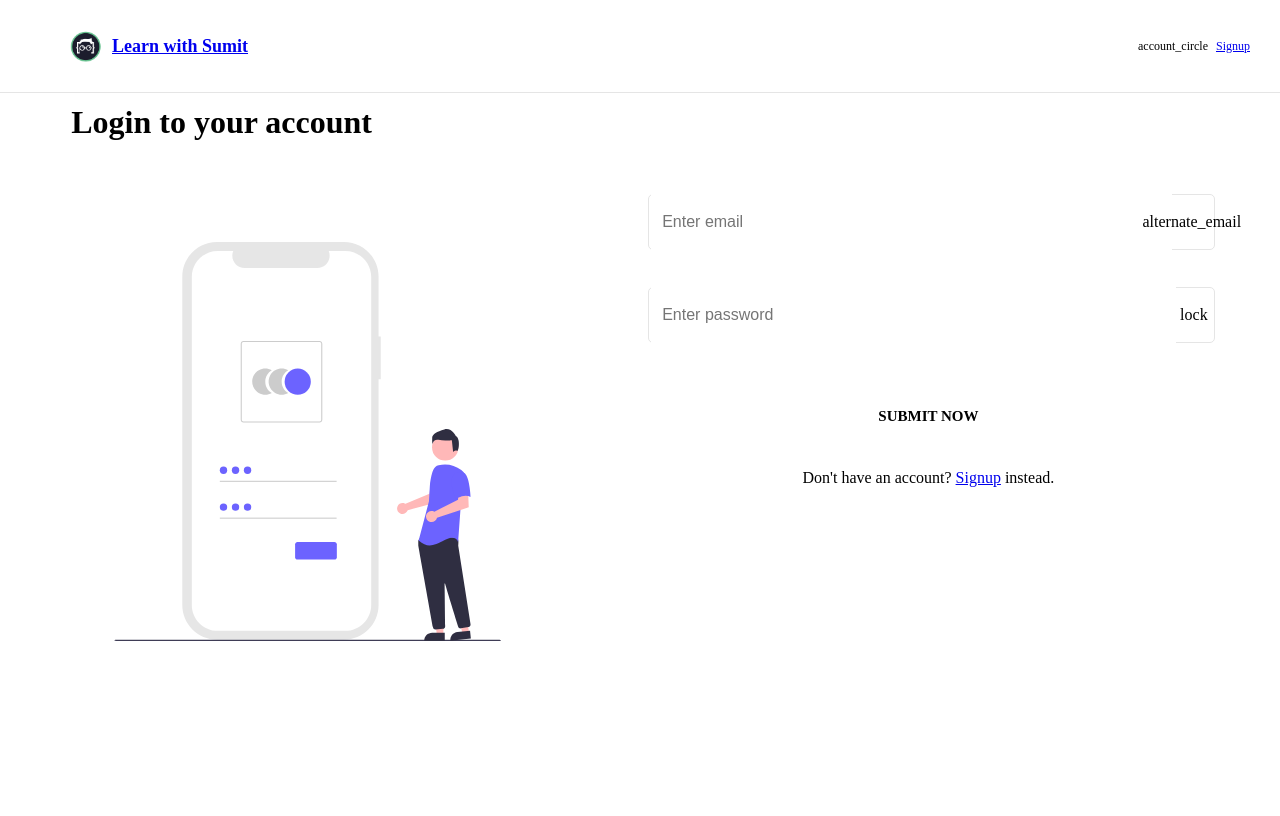
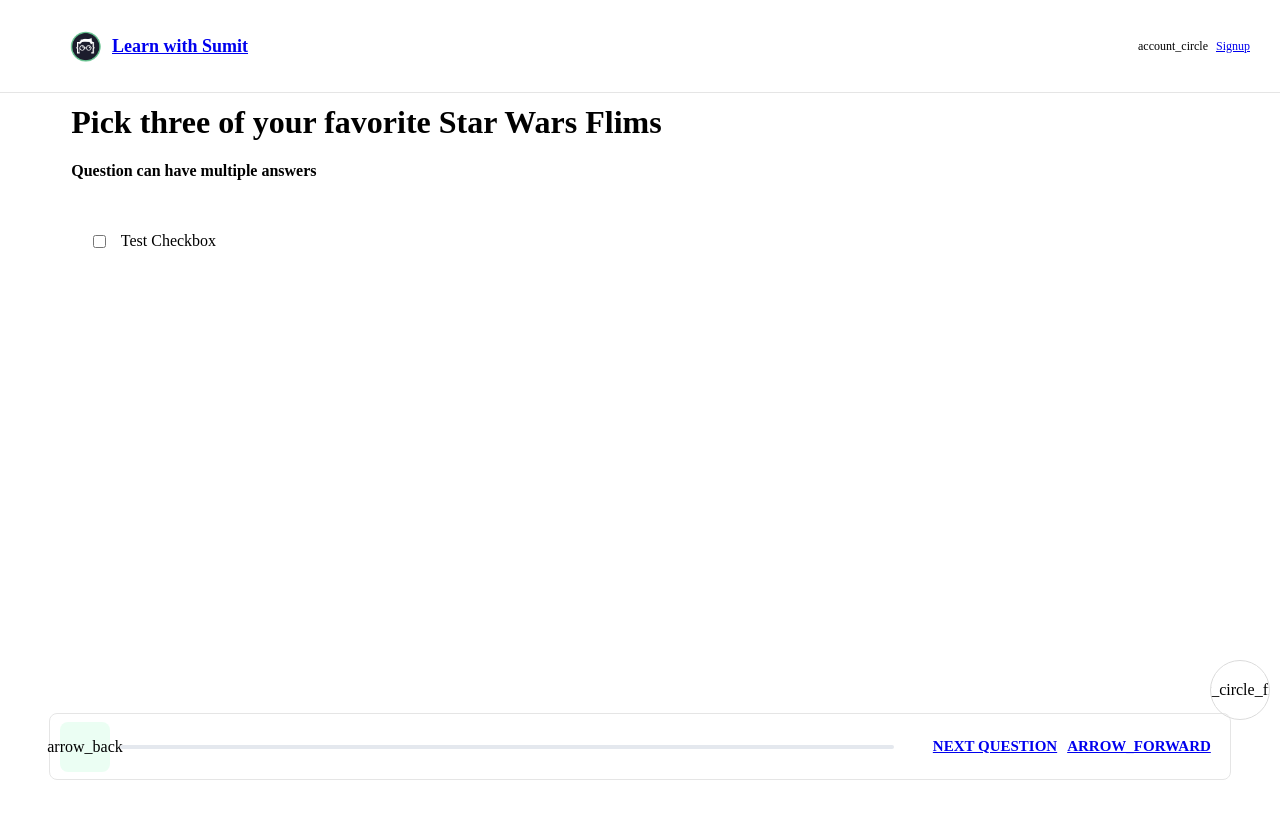
Before and after one commit to rezzakali/react-quiz-app-with-firebase, a React (Vite) app: page / in a window 1280 px wide. Shown: the top 816 px of the page. Built offline with nearby package versions, Linux system fonts and the light colour scheme; the HTML template or start-up script is replaced by a standard one.

Commit message:
first commit

```diff
--- a/src/App.jsx
+++ b/src/App.jsx
@@ -1,13 +1,14 @@
 import React from 'react';
 import Layout from './components/Layout';
-import Login from './pages/Login';
+import Quiz from './pages/Quiz';
 
 function App() {
   return (
     <Layout>
       {/* <Home /> */}
       {/* <Signup /> */}
-      <Login />
+      {/* <Login /> */}
+      <Quiz />
     </Layout>
   );
 }
--- /dev/null
+++ b/src/components/Answers.jsx
@@ -0,0 +1,13 @@
+import React from 'react';
+import styles from '../styles/Answers.module.css';
+import Checkbox from './Checkbox';
+
+function Answers() {
+  return (
+    <div className={styles.answers}>
+      <Checkbox className={styles.answer} text="Test Checkbox" />
+    </div>
+  );
+}
+
+export default Answers;
--- a/src/components/Button.jsx
+++ b/src/components/Button.jsx
@@ -1,12 +1,8 @@
 import React from 'react';
 import styles from '../styles/Button.module.css';
 
-function Button({ children }) {
-  return (
-    <div className={styles.button}>
-      <span>{children}</span>
-    </div>
-  );
+function Button({ className, children }) {
+  return <div className={`${styles.button} ${className}`}>{children}</div>;
 }
 
 export default Button;
--- a/src/components/Checkbox.jsx
+++ b/src/components/Checkbox.jsx
@@ -1,8 +1,8 @@
 import React from 'react';
 
-function Checkbox({ text, ...rest }) {
+function Checkbox({ className, text, ...rest }) {
   return (
-    <label>
+    <label className={className}>
       <input type="checkbox" {...rest} /> <span>{text}</span>
     </label>
   );
--- /dev/null
+++ b/src/components/MiniPlayer.jsx
@@ -0,0 +1,18 @@
+import React from 'react';
+import image from '../assets/images/3.jpg';
+import styles from '../styles/MiniPlayer.module.css';
+
+function MiniPlayer() {
+  return (
+    <div className={`${styles.miniPlayer}  ${styles.floatingBtn}`}>
+      <span className={`material-icons-outlined ${styles.open}`}>
+        play_circle_filled
+      </span>
+      <span className={`material-icons-outlined ${styles.close}`}> close </span>
+      <img src={image} alt="image_tag" />
+      <p>#23 React Hooks Bangla - React useReducer hook Bangla</p>
+    </div>
+  );
+}
+
+export default MiniPlayer;
--- /dev/null
+++ b/src/components/ProgressBar.jsx
@@ -0,0 +1,27 @@
+import React from 'react';
+import styles from '../styles/ProgressBar.module.css';
+import Button from './Button';
+
+function ProgressBar() {
+  return (
+    <div className={styles.progressBar}>
+      <div className={styles.backButton}>
+        <span className="material-icons-outlined"> arrow_back </span>
+      </div>
+      <div className={styles.rangeArea}>
+        <div className={styles.tooltip}>24% Cimplete!</div>
+        <div className={styles.rangeBody}>
+          <div className={styles.progress} style={{ width: '20%' }}></div>
+        </div>
+      </div>
+      <a href="result.html">
+        <Button className={styles.next}>
+          <span>Next Question</span>
+          <span className="material-icons-outlined"> arrow_forward </span>
+        </Button>
+      </a>
+    </div>
+  );
+}
+
+export default ProgressBar;
--- a/src/pages/Login.jsx
+++ b/src/pages/Login.jsx
@@ -24,7 +24,9 @@ function Login() {
 
           <TextInput type="text" placeholder="Enter password" icon="lock" />
 
-          <Button>Submit now</Button>
+          <Button>
+            <span> Submit now</span>
+          </Button>
           <Info text={`Don't have an account? `}>
             <a href="signup.html">Signup</a> instead.
           </Info>
--- /dev/null
+++ b/src/pages/Quiz.jsx
@@ -0,0 +1,18 @@
+import React from 'react';
+import Answers from '../components/Answers';
+import MiniPlayer from '../components/MiniPlayer';
+import ProgressBar from '../components/ProgressBar';
+
+function Quiz() {
+  return (
+    <React.Fragment>
+      <h1>Pick three of your favorite Star Wars Flims</h1>
+      <h4>Question can have multiple answers</h4>
+      <Answers />
+      <ProgressBar />
+      <MiniPlayer />
+    </React.Fragment>
+  );
+}
+
+export default Quiz;
--- a/src/pages/Signup.jsx
+++ b/src/pages/Signup.jsx
@@ -34,7 +34,9 @@ function Signup() {
 
           <Checkbox text="I agree to the Terms & Conditions" />
 
-          <Button>Submit now</Button>
+          <Button>
+            <span> Submit now </span>
+          </Button>
 
           <Info text="Already have an account?">
             <a href="login.html">Login</a> instead.
--- /dev/null
+++ b/src/styles/Answers.module.css
@@ -0,0 +1,54 @@
+.answers {
+  display: grid;
+  grid-template-rows: repeat(5, auto);
+  gap: 10px;
+  margin: 2rem 0;
+  grid-auto-flow: column;
+}
+
+@media only screen and (max-width: 1024px) {
+  .answers {
+    grid-auto-flow: unset;
+    margin: 1rem 0;
+  }
+}
+
+.answer {
+  width: 100%;
+  height: 58px;
+  background: var(--questionBG);
+  display: flex;
+  align-items: center;
+  font-weight: 500;
+  padding: 0 1.1rem;
+  cursor: pointer;
+  border-radius: 4px;
+}
+
+.answer:hover {
+  background: hsla(229, 20%, 57%, 0.253);
+}
+
+.answer input {
+  margin-right: 15px;
+}
+
+.answer span {
+  width: 100%;
+}
+
+.answer span:nth-of-type(2) {
+  text-align: right;
+  color: #4e536f;
+  font-size: 14px;
+}
+
+.correct {
+  background: var(--successGreen) !important;
+  font-weight: 600;
+}
+
+.wrong {
+  background: var(--dangerRed) !important;
+  font-weight: 600;
+}
--- /dev/null
+++ b/src/styles/MiniPlayer.module.css
@@ -0,0 +1,111 @@
+.miniPlayer {
+  width: 320px;
+  position: fixed;
+  bottom: 100px;
+  right: 50px;
+  background-color: #fff;
+  padding: 10px;
+  box-sizing: border-box;
+  border: 1px solid hsl(0, 0%, 86%);
+  border-radius: 5px;
+}
+
+.miniPlayer img {
+  width: 300px;
+  aspect-ratio: 16 / 9;
+  object-fit: cover;
+  animation: miniplayerAnim 0.3s ease forwards;
+}
+
+.open {
+  display: none;
+}
+
+.close {
+  display: block;
+  position: absolute;
+  right: -8px;
+  top: -10px;
+  z-index: 10;
+  background-color: #fff;
+  border: 1px solid #e5e5e5;
+  border-radius: 50%;
+  width: 32px;
+  height: 32px;
+  line-height: 20px;
+  padding: 5px 0 0 3px;
+}
+
+.close:hover {
+  color: #666666;
+  cursor: pointer;
+  outline: 0;
+}
+
+@keyframes miniplayerAnim {
+  from {
+    transform: scale(0);
+  }
+  to {
+    transform: scale(1);
+  }
+}
+
+.miniPlayer p {
+  font-weight: 500;
+  font-size: 14px;
+  margin: 10px 0;
+  color: var(--fontPrimary);
+}
+
+@media only screen and (max-width: 1536px) {
+  .miniPlayer {
+    transition: transform 0.3s ease;
+  }
+}
+
+.floatingBtn {
+  width: 60px;
+  height: 60px;
+  bottom: 80px;
+  right: 10px;
+  overflow: hidden;
+  border-radius: 50px;
+  background-color: var(--fontPrimary);
+  display: flex;
+  justify-content: center;
+  align-items: center;
+  gap: 10px;
+  cursor: pointer;
+  user-select: none;
+}
+
+.floatingBtn:hover {
+  background-color: var(--successGreen);
+}
+
+.floatingBtn:hover span {
+  color: var(--fontPrimary);
+}
+
+.floatingBtn p {
+  display: none;
+}
+
+.floatingBtn img {
+  transform: scale(0);
+  display: none;
+}
+
+.floatingBtn span {
+  color: var(--successGreen);
+  font-weight: 500;
+}
+
+.floatingBtn .open {
+  display: block;
+}
+
+.floatingBtn .close {
+  display: none;
+}
--- /dev/null
+++ b/src/styles/ProgressBar.module.css
@@ -0,0 +1,112 @@
+.progressBar {
+  width: calc(100vw - 100px);
+  height: 65px;
+  position: fixed;
+  left: 0;
+  right: 0;
+  bottom: 20px;
+  margin: 0 auto;
+  background: #fff;
+  border: 1px solid #e5e5e5;
+  border-radius: 8px;
+  display: grid;
+  justify-content: space-between;
+  align-items: center;
+  grid-template-columns: 50px 1fr auto;
+  gap: 20px;
+}
+
+.progressBar .backButton {
+  width: 50px;
+  height: 50px;
+  border-radius: 8px;
+  margin-left: 10px;
+  background: #47f5901c;
+  display: flex;
+  justify-content: center;
+  align-items: center;
+  cursor: pointer;
+}
+
+.progressBar .backButton:hover {
+  background: #47f5953a;
+}
+
+@media only screen and (max-width: 1024px) {
+  .progressBar {
+    width: calc(100vw - 60px);
+    bottom: 10px;
+  }
+
+  .progressBar .backButton {
+    width: 40px;
+    height: 40px;
+  }
+
+  .next span:first-child {
+    display: none;
+  }
+}
+
+.rangeArea {
+  width: 100%;
+  position: relative;
+  margin: 0 auto;
+}
+
+.rangeBody {
+  width: 100%;
+  height: 4px;
+  margin: 0 auto;
+  background: #e4e8ee;
+  border: none;
+  outline: none;
+  border-radius: 20px;
+}
+
+.progress {
+  height: 4px;
+  background: var(--fontPrimary);
+  border-radius: 20px;
+  position: relative;
+  transition: width 0.3s ease;
+}
+
+.progress::after {
+  content: '';
+  height: 12px;
+  width: 12px;
+  position: absolute;
+  right: 0;
+  border-radius: 100%;
+  background-color: var(--fontPrimary);
+  transform: translateY(-50%);
+  top: 50%;
+  cursor: pointer;
+}
+
+.tooltip {
+  position: absolute;
+  top: -70px;
+  left: calc(70% - 65px);
+  width: 130px;
+  background-color: var(--fontPrimary);
+  color: #fff;
+  padding: 0.8rem 1rem;
+  border-radius: 7px;
+  font-size: 12px;
+  font-weight: 600;
+  display: none;
+}
+
+.tooltip::after {
+  content: '';
+  width: 15px;
+  height: 15px;
+  background-color: var(--fontPrimary);
+  border-radius: 4px;
+  bottom: 0;
+  left: 50%;
+  position: absolute;
+  transform: rotate(45deg) translate(-50%, 100%);
+}
```
